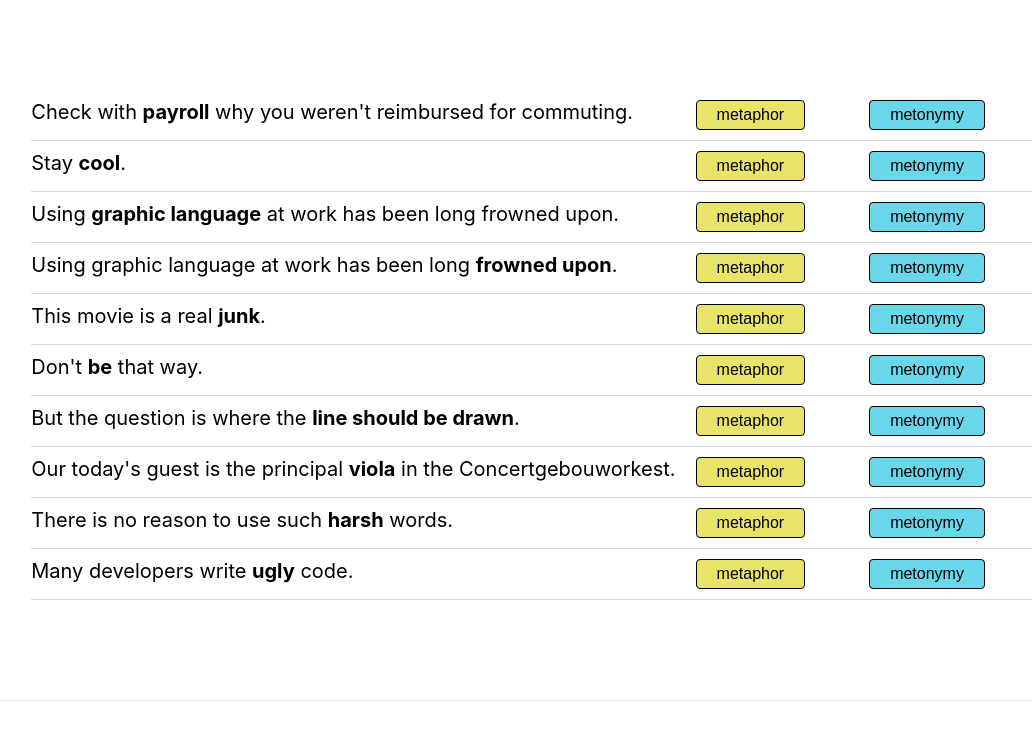
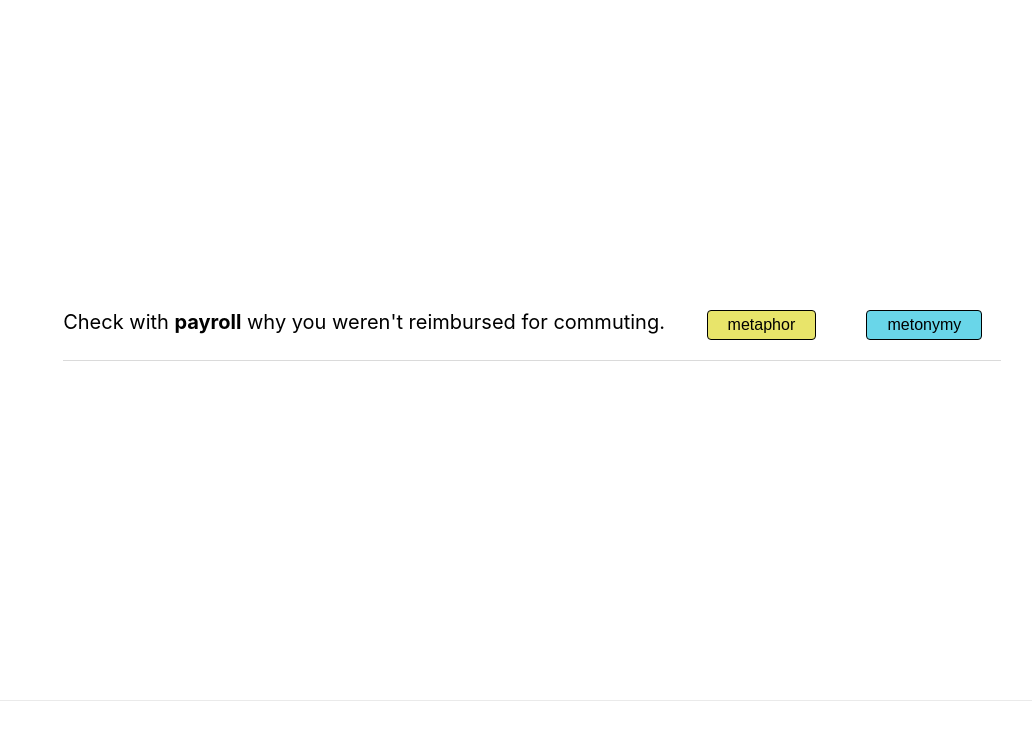
Before and after one commit to lstanisavljevic/kviz, a Next.js app: page / in a window 1280 px wide. Shown: the top 740 px of the page, without its empty margins (108-1140 px from the left). Built offline with nearby package versions, Linux system fonts and the light colour scheme.

Commit message:
Iterate through questions one at a time

```diff
--- a/src/components/kviz/Kviz.tsx
+++ b/src/components/kviz/Kviz.tsx
@@ -1,4 +1,4 @@
-import { useState, useEffect } from 'react'
+import { useState, useEffect, useRef } from 'react'
 import { kviz } from './kviz.json'
 
 import styles from './kviz.module.scss'
@@ -7,10 +7,22 @@ const Kviz = () => {
   const [level, setLevel] = useState(0)
   const [content, setContent] = useState([])
   const [answersCount, setAnswersCount] = useState(0)
+  const [currentQuestion, setCurrentQuestion] = useState(0)
+
+  const kvizRef = useRef(null)
+
+  const settings = {
+    questionTimeout: 1000,
+  }
 
   useEffect(() => {
     setContent(kviz[level])
   }, [setLevel, setContent])
+
+  function scrollToBottom() {
+    const kvizElement = kvizRef.current
+    kvizElement.scrollTop = kvizElement.scrollHeight
+  }
 
   function handleSelect(
     selectedExample: string,
@@ -26,6 +38,11 @@ const Kviz = () => {
     nextContent[matchedRow].outcome = outcome
     setContent(nextContent)
     setAnswersCount(answersCount + 1)
+    scrollToBottom()
+    setTimeout(() => {
+      setCurrentQuestion(currentQuestion + 1)
+      scrollToBottom()
+    }, settings.questionTimeout)
   }
 
   function handleContinueClick() {
@@ -50,8 +67,11 @@ const Kviz = () => {
 
   const options = ['metaphor', 'metonymy']
   return (
-    <div className={styles.kviz}>
-      {content.map((row) => {
+    <div className={styles.kviz} ref={kvizRef}>
+      {content.map((row, rowIndex) => {
+        if (rowIndex > currentQuestion) {
+          return null
+        }
         const { example, solution, explanation, model, status, outcome } = row
         const statusClassName = status ? 'selected' : 'unselected'
         const exampleRendered = (
@@ -84,7 +104,12 @@ const Kviz = () => {
               )}
             </div>
             {options.map((option, optionIndex) => (
-              <div key={optionIndex} className={styles.kviz__col}>
+              <div
+                key={optionIndex}
+                className={`${styles.kviz__col} ${
+                  styles[`kviz__col--outcome`]
+                }`}
+              >
                 <button
                   className={`${styles.kviz__option} ${
                     styles[`kviz__option--${statusClassName}`]
--- a/src/components/kviz/kviz.module.scss
+++ b/src/components/kviz/kviz.module.scss
@@ -5,6 +5,15 @@
   display: grid;
   grid-gap: $gutter;
   font-size: $font-size-base;
+  max-height: 80vh;
+  overflow: auto;
+  scroll-behavior: smooth;
+  padding-top: $gutter-big;
+  &:after {
+    display: block;
+    content: "";
+    height: $gutter * 5;
+  }
   @media(min-width: $col-m) {
     font-size: $font-size-medium;
   }
@@ -13,7 +22,13 @@
     grid-template-columns: 4fr 1fr 1fr;
     grid-gap: $gutter;
     border-bottom: 1px solid $color-separator;
-    padding-bottom: $gutter;
+    padding-bottom: $gutter-big;
+    animation: scale-text $trans-defaults;
+    opacity: 0.5;
+    &:last-of-type {
+      opacity: 1;
+      padding-top: $gutter;
+    }
   }
   &__col {
     &--example {
@@ -47,7 +62,6 @@
     }
   }
   &__option {
-    text-align: center;
     background: $color-green;
     border-radius: 4px;
     border: 1px solid $color-black;
--- a/src/static/scss/common/variables.scss
+++ b/src/static/scss/common/variables.scss
@@ -31,4 +31,4 @@ $col-max: 1200px;
 
 $gutter: 10px;
 $gutter-big: 20px;
-$trans-defaults: 0.2s ease-in-out;
+$trans-defaults: 0.3s ease-in;
```
